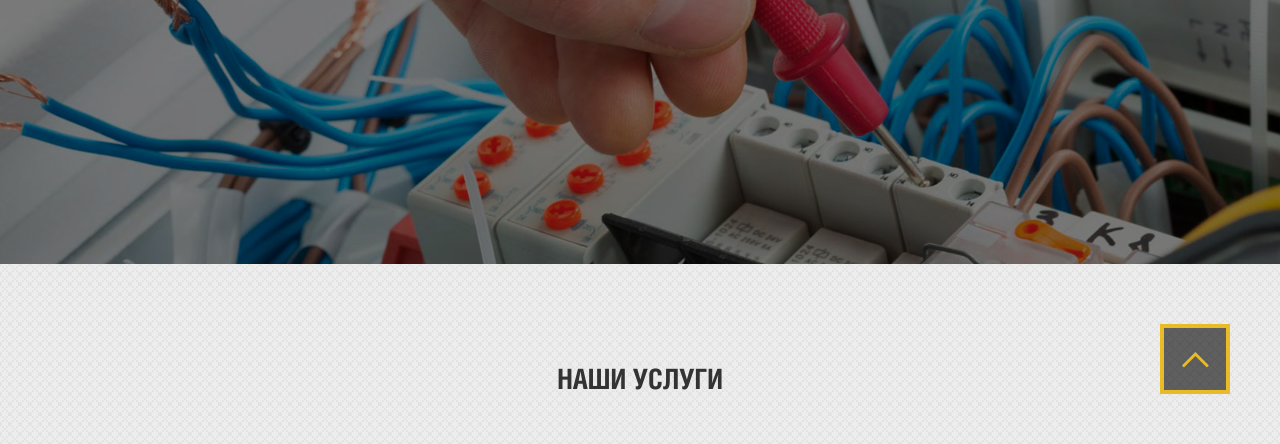
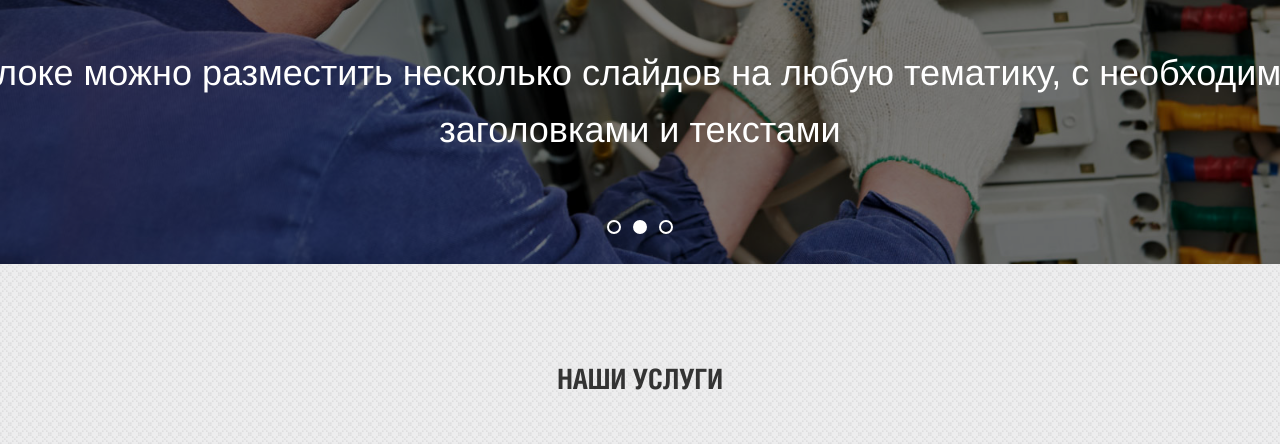
Before and after one commit to AlexandYOr/GLO_electric, a website built with webpack: page index.html in a window 1280 px wide. Shown: the part 356-800 px from the top of the page. Built offline with nearby package versions, Linux system fonts and the light colour scheme; a web font is replaced by a local one.

Commit message:
create sliderTop, scrollBtn

```diff
--- a/css/style.css
+++ b/css/style.css
@@ -844,18 +844,23 @@ hr.white {
 }
 .top-slider .slick-dots li {
 	border-color: #fff !important;
+	z-index: 10000;
 }
 .top-slider .slick-dots li.slick-active {
 	background-color: #fff !important;
-}
-.top-slider {
-	overflow: hidden;
-	height: 450px;
 }
 .top-slider .item {
 	overflow: hidden;
 	height: 450px;
 	position: relative;
+	display: none;
+}
+.top-slider .item.active {
+	display: block;
+}
+.top-slider .item.active .table {
+	opacity: 1;
+	visibility: visible;
 }
 .top-slider .item:before {
 	content: "";
--- a/src/index.js
+++ b/src/index.js
@@ -9,8 +9,11 @@ import animate from '../css/animate.css'
 //js
 import modal from './modules/modal.js'
 import scrollMenu from './modules/scrollHeaderMenu'
-
+import sliderTop from './modules/sliderTop'
+import scrollUp from './modules/scroll'
 
 
 modal()
 scrollMenu()
+sliderTop()
+scrollUp()
--- /dev/null
+++ b/src/modules/scroll.js
@@ -0,0 +1,34 @@
+const scrollUp = () => {
+    const arrowUp = document.querySelector('.up')
+    const target = document.querySelector('.top-slider')
+    arrowUp.style.display = 'none'
+
+
+    const options = {
+        threshold: 0.3
+    };
+
+
+
+    const displayArrow = function(entries, observer) {
+        entries.forEach((entry) => {
+            if(!entry.isIntersecting) {
+                arrowUp.style.display = 'block'
+            } else {arrowUp.style.display = 'none'}
+        })
+    }
+    const observer = new IntersectionObserver( displayArrow, options );
+    observer.observe( target )
+
+
+    const scrollToTop = () => {
+      window.scrollTo({
+        top: 0,
+        behavior: 'smooth'
+      })
+    }
+
+    arrowUp.addEventListener('click', scrollToTop)
+  }
+
+export default scrollUp
--- /dev/null
+++ b/src/modules/sliderTop.js
@@ -0,0 +1,52 @@
+const sliderTop = () => {
+    const slider = document.querySelector('.top-slider')
+    const items = slider.querySelectorAll('.item')
+    const dotsContainer = document.createElement('ul')
+    dotsContainer.classList.add('slick-dots')
+    slider.append(dotsContainer)
+    let activeIndex = 0
+    let interval
+
+    items.forEach((elem, index) => {
+        const dot = document.createElement('li')
+        dot.addEventListener('click', () => {
+            setActiveSlide(index)
+        })
+        dotsContainer.append(dot)
+    })
+
+    const dotsList = dotsContainer.querySelectorAll('li')
+    const setActiveSlide = (index) => {
+        items.forEach((item, i) => {
+            if (i === index) {
+                item.classList.add('active')
+                dotsList[i].classList.add('slick-active')
+            } else {
+                item.classList.remove('active')
+                dotsList[i].classList.remove('slick-active')
+            }
+        })
+        activeIndex = index
+    }
+
+    const nextSlide = () => {
+        let nextIndex = activeIndex + 1
+        if (nextIndex >= items.length) {
+            nextIndex = 0
+        }
+        setActiveSlide(nextIndex)
+    }
+
+    const startInterval = () => {
+        interval = setInterval(nextSlide, 3000)
+    }
+    const stopInterval = () => {
+        clearInterval(interval)
+    }
+    startInterval()
+    dotsContainer.addEventListener('mouseenter', stopInterval)
+    dotsContainer.addEventListener('mouseleave', startInterval)
+    setActiveSlide(activeIndex)
+}
+
+export default sliderTop
```
Also changed, not shown: src/modules/helper.js (deleted, +0 -22 lines).
